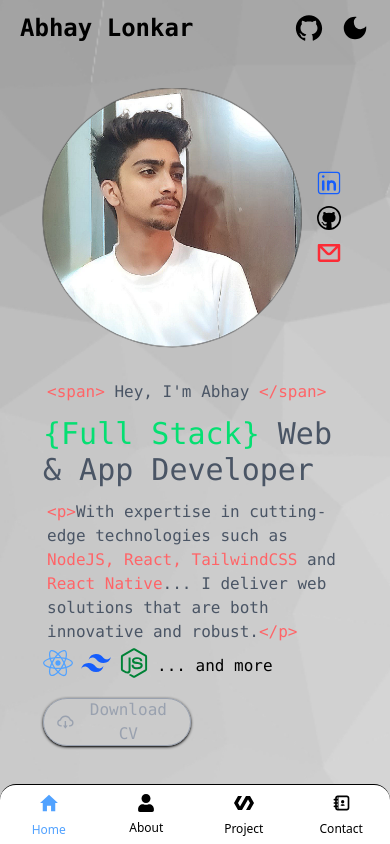
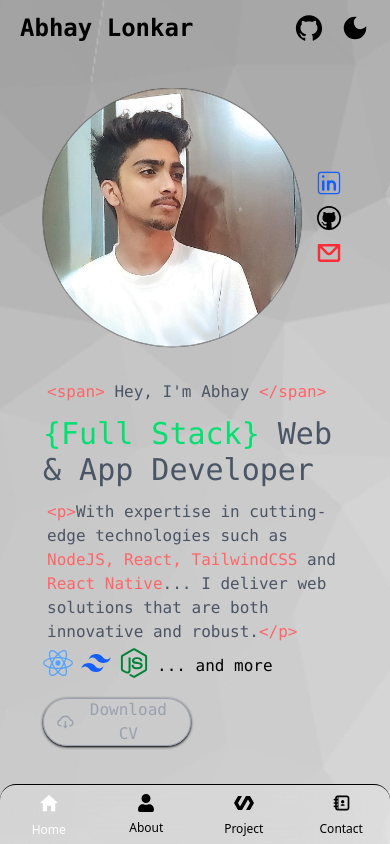
Before and after one commit to AbhayLonkar/portfolio, a React (Vite) app: page / in a window 390 px wide. Built offline with nearby package versions, Linux system fonts and the light colour scheme.

Commit message:
fixed navigation for mobile phones

```diff
--- a/components/Navbar.jsx
+++ b/components/Navbar.jsx
@@ -23,10 +23,10 @@ const Navbar = ({ activeTab, setActiveTab }) => {
     }, [darkMode]);
 
     const tabs = [
-        { name: "Home", icon: <IoMdHome size={22} className={activeTab === "Home" ? 'md:text-black text-blue-400' : ''} /> },
-        { name: "About", icon: <FaUser size={18} className={activeTab === "About" ? 'md:text-black text-blue-400' : ''} /> },
-        { name: "Project", icon: <SiPolymerproject size={20} className={activeTab === "Project" ? 'md:text-black text-blue-400' : ''} /> },
-        { name: "Contact", icon: <TiContacts size={20} className={activeTab === "Contact" ? 'md:text-black text-blue-400' : ''} /> },
+        { name: "Home", icon: <IoMdHome size={22} className={activeTab === "Home" ? 'md:text-black text-white dark:text-black' : ''} /> },
+        { name: "About", icon: <FaUser size={18} className={activeTab === "About" ? 'md:text-black text-white dark:text-black' : ''} /> },
+        { name: "Project", icon: <SiPolymerproject size={20} className={activeTab === "Project" ? 'md:text-black text-white dark:text-black' : ''} /> },
+        { name: "Contact", icon: <TiContacts size={20} className={activeTab === "Contact" ? 'md:text-black text-white dark:text-black' : ''} /> },
     ]
 
     const handleChangeTab = (tab) => {
@@ -59,7 +59,7 @@ const Navbar = ({ activeTab, setActiveTab }) => {
             </ul>
         </nav>
 
-        <nav className={'fixed z-10 bottom-0 right-0 border-t-1 w-full flex items-center h-15 rounded-t-2xl bg-white dark:bg-gray-900 dark:border-t-blue-400 md:hidden'}>
+        <nav className={'fixed z-10 bottom-0 right-0 border-t-1 w-full flex items-center h-15 rounded-t-2xl bg-white/20 backdrop-blur-2xl dark:border-t-blue-400 md:hidden'}>
             <ul className={'grid grid-cols-4 w-full'}>
                 {tabs.map((tab, index) => {
                     return (
@@ -69,7 +69,7 @@ const Navbar = ({ activeTab, setActiveTab }) => {
                             onClick={() => handleChangeTab(tab.name)}
                         >
                             {tab.icon}
-                            <span className={`${activeTab === tab.name ? 'text-blue-400' : 'text-black dark:text-white'}`}>{tab.name}</span>
+                            <span className={`${activeTab === tab.name ? 'text-white dark:text-black' : 'text-black dark:text-white'}`}>{tab.name}</span>
                         </li>
                     )
                 })}
```
